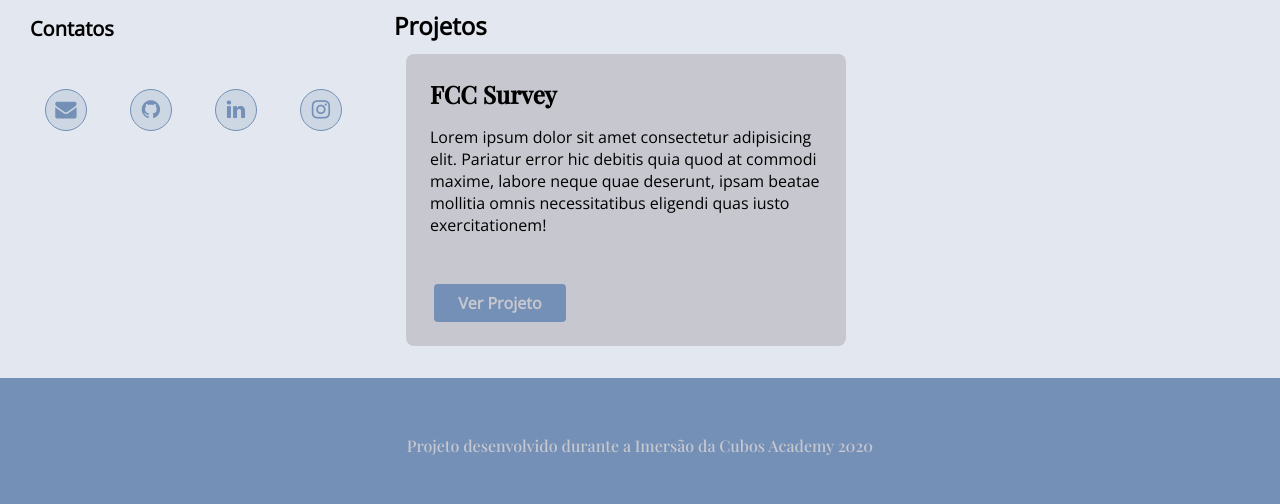
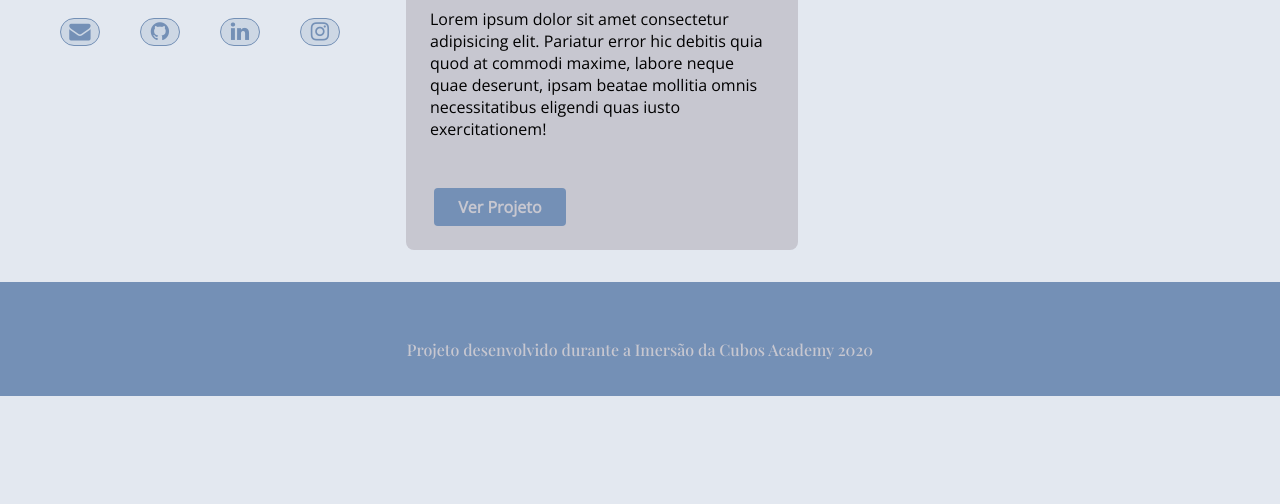
Before and after one commit to nunestiago/CubosImersao, a website: page index.html in a window 1280 px wide. Shown: the part 1153-1657 px from the top of the page. After the commit the page ends 1549 px from the top, so only its background shows below. Drawn offline with nearby package versions, Linux system fonts and the light colour scheme.

Commit message:
EderIre  added CSS Grid

```diff
--- a/index.html
+++ b/index.html
@@ -14,7 +14,8 @@
       <link rel="stylesheet" href="style.css" />
    </head>
    <body>
-      <header>
+      <div class='container'>
+      <header class="mainHeader">
          <a href="">
          <img class="profileimg" src="images/profile.jpg" alt="Foto de Tiago" />
          </a>
@@ -23,7 +24,7 @@
             <p class="t60">Desenvolvedor em formação</p>
          </div>
       </header>
-      <main>
+      <main class='content'>
       <div class="colunamenor">
             <div class="experiencias">
                <h2>Experiências Profissionais</h2>
@@ -257,9 +258,9 @@
             </div>
          </div>
       </div>
+</main>
+         <footer>Projeto desenvolvido durante a Imersão da Cubos Academy 2020</footer>
 
-
-      </main>
-      <footer>Projeto desenvolvido durante a Imersão da Cubos Academy 2020</footer>
+      </div>
    </body>
 </html>
--- a/style.css
+++ b/style.css
@@ -1,4 +1,16 @@
-@import url('//maxcdn.bootstrapcdn.com/font-awesome/4.3.0/css/font-awesome.min.css');
+@import url("//maxcdn.bootstrapcdn.com/font-awesome/4.3.0/css/font-awesome.min.css");
+
+body,
+html {
+  width: 100%;
+  height: 100%;
+}
+
+* {
+  margin: 0;
+  padding: 0;
+  box-sizing: border-box;
+}
 
 :root {
   --color-Thunder: #383133;
@@ -7,7 +19,47 @@
   --color-Ship: #7490b6;
 }
 
-h1, h2, h3, body, p {
+.container {
+  display: grid;
+  grid-auto-columns: repeat(3, 1fr);
+  grid-template-areas:
+    "header header header"
+    "exp hab hab"
+    "footer footer footer";
+}
+
+.content {
+  margin: 0;
+  min-height: 100vh;
+}
+
+.mainHeader {
+  grid-area: header;
+  display: flex;
+  position: sticky;
+  top: 0;
+  z-index: 2;
+}
+
+.colunamenor {
+  grid-area: exp;
+}
+
+.colunamaior {
+  grid-area: hab;
+}
+
+footer {
+  grid-area: footer;
+  display: flex;
+  justify-content: center;
+}
+
+h1,
+h2,
+h3,
+body,
+p {
   margin: 0;
 }
 
@@ -27,7 +79,6 @@ img:hover {
 h1 {
   font-family: "Playfair Display", serif;
   font-size: 64px;
-
 }
 
 h1 span {
@@ -50,13 +101,13 @@ header p {
 }
 
 header {
-  background-color: rgba(135, 161, 194, 0.2);
+  background-color: rgb(135, 161, 194);
   padding: 16px 54px;
 }
 
 body {
   background-color: rgba(116, 144, 182, 0.2);
-  font-family: 'Open Sans', sans-serif;
+  font-family: "Open Sans", sans-serif;
 }
 
 .divheader {
@@ -81,22 +132,25 @@ main {
 }
 
 .experiencias .linha {
-  border-color: rgba(135, 161, 194, 0.7)
+  border-color: rgba(135, 161, 194, 0.7);
 }
 
 .formacao .linha {
-  border-color: rgba(135, 161, 194, 0.7)
+  border-color: rgba(135, 161, 194, 0.7);
 }
 
 /* contatos */
 
-a, a:hover {
+a,
+a:hover {
   text-decoration: none;
 }
 
-.socialbtns, .socialbtns ul, .socialbtns li {
+.socialbtns,
+.socialbtns ul,
+.socialbtns li {
   margin: 0;
-  padding: 5px;
+  padding: 10px;
   display: flex;
   width: 340px;
 }
@@ -107,12 +161,14 @@ a, a:hover {
 }
 
 .socialbtns .fa {
+  display: flex;
+  justify-content: center;
+  align-items: center;
   width: 40px;
   height: 28px;
   color: #7490b6;
-  background-color:  rgba(116, 144, 182, 0.2);
+  background-color: rgba(116, 144, 182, 0.2);
   border: 1px solid #7490b6;
-  padding-top: 12px;
   border-radius: 22px;
   -moz-border-radius: 22px;
   -webkit-border-radius: 22px;
@@ -147,7 +203,8 @@ a, a:hover {
   display: inline-block;
 }
 
-ul, ol {
+ul,
+ol {
   list-style-type: none;
   padding: 0;
 }
@@ -182,12 +239,11 @@ margin-left: 24px;
   margin-bottom: 12px;
   font-size: 24px;
   font-weight: bold;
-  font-family: 'Open Sans', sans-serif;
+  font-family: "Open Sans", sans-serif;
 }
 
 .conthab p {
   font-size: 20px;
-
 }
 
 .progresso {
@@ -208,7 +264,8 @@ margin-left: 24px;
 .barra0 {
   width: 20%;
   height: 4px;
-  background-color: #ffffff}
+  background-color: #ffffff;
+}
 
 .barra1 {
   width: 20%;
@@ -250,18 +307,18 @@ margin-left: 24px;
   background-color: #7490b6;
   color: #c7c7d0;
   padding: 8px 24px;
-  font-family: 'Open Sans', sans-serif;
+  font-family: "Open Sans", sans-serif;
   border-radius: 4px;
   font-weight: 600;
   text-align: center;
   margin-top: 24px;
 }
 
-footer{
+footer {
   background-color: #7490b6;
   color: #c7c7d0;
   padding: 57px;
   text-align: center;
-  font-family: 'Playfair Display', serif;
+  font-family: "Playfair Display", serif;
   height: 12px;
 }
```
Also changed, not shown: 1 other file. Lines whose indentation alone changed are shown as unchanged.
